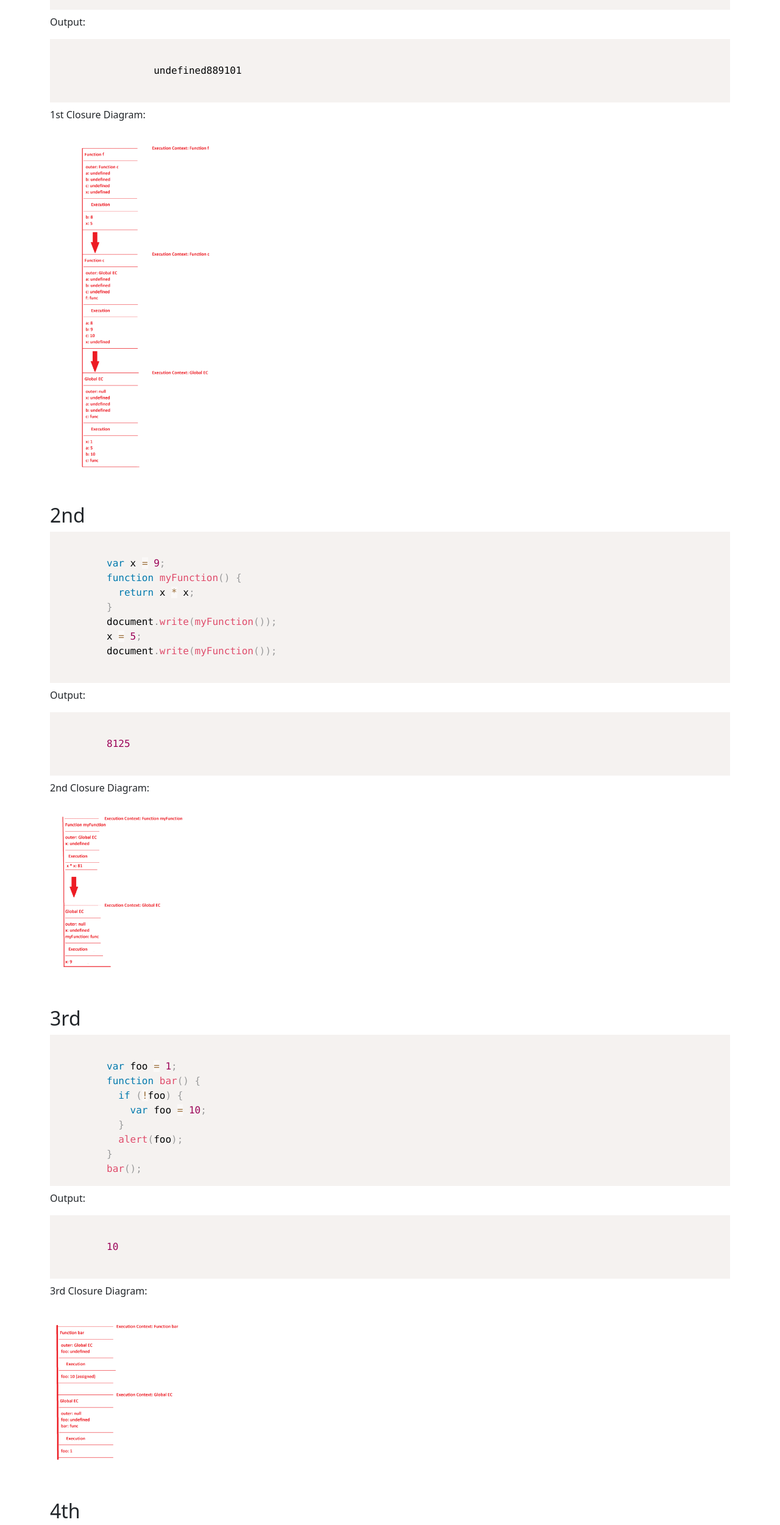
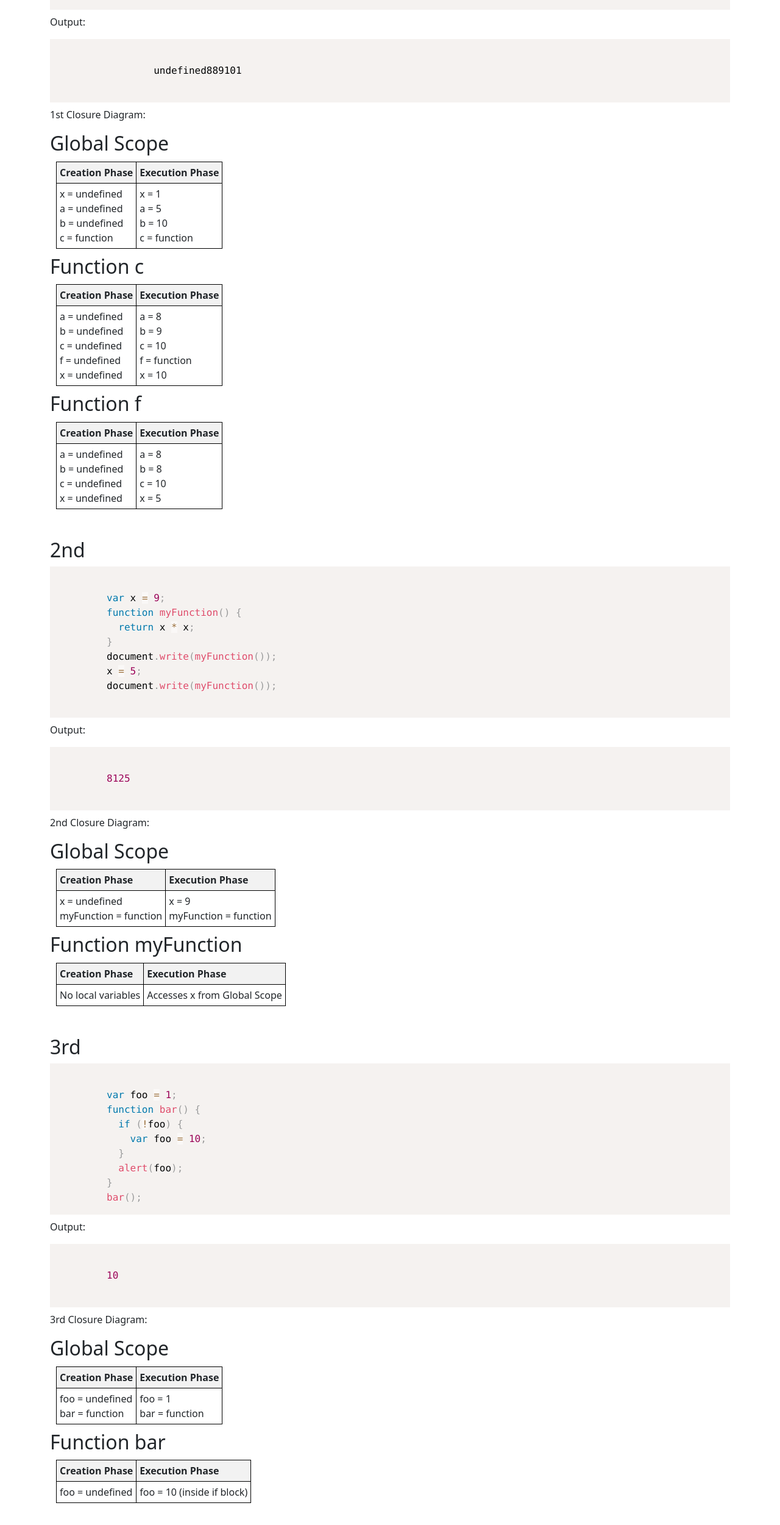
Before and after one commit to SyedDawoodMIU/CS472, a plain HTML site: page Day6/index.html in a window 1280 px wide. Shown: the part 710-3211 px from the top of the page at 61% size. Drawn offline with nearby package versions, Linux system fonts and the light colour scheme.

Commit message:
correction in lexical environemnts diagrams

```diff
--- /dev/null
+++ b/Day6/index.css
@@ -0,0 +1,12 @@
+table {
+  border-collapse: collapse;
+  margin: 10px;
+}
+th,
+td {
+  border: 1px solid black;
+  padding: 5px;
+}
+th {
+  background-color: #f2f2f2;
+}
--- a/Day6/index.html
+++ b/Day6/index.html
@@ -1,13 +1,17 @@
 <!DOCTYPE html>
 <html lang="en">
-
   <head>
     <link rel="icon" type="image/jpg" href="../Images/SyedDawood.jpg" />
-  <meta charset="UTF-8">
-  <meta name="viewport" content="width=device-width, initial-scale=1.0">
-  <link href="https://cdn.jsdelivr.net/npm/bootstrap@5.0.2/dist/css/bootstrap.min.css" rel="stylesheet"
-    integrity="sha384-EVSTQN3/azprG1Anm3QDgpJLIm9Nao0Yz1ztcQTwFspd3yD65VohhpuuCOmLASjC" crossorigin="anonymous">
+    <meta charset="UTF-8" />
+    <meta name="viewport" content="width=device-width, initial-scale=1.0" />
+    <link
+      href="https://cdn.jsdelivr.net/npm/bootstrap@5.0.2/dist/css/bootstrap.min.css"
+      rel="stylesheet"
+      integrity="sha384-EVSTQN3/azprG1Anm3QDgpJLIm9Nao0Yz1ztcQTwFspd3yD65VohhpuuCOmLASjC"
+      crossorigin="anonymous"
+    />
     <link rel="stylesheet" href="prism.css" />
+    <link rel="stylesheet" href="index.css" />
     <title>Day 6 - JavaScript Closures</title>
   </head>
 
@@ -44,9 +48,74 @@
               </code></pre>
 
         <p>1st Closure Diagram:</p>
-      <img src="1.png" class="img-fluid w-25" alt="1st">
+        <h2>Global Scope</h2>
+        <table>
+          <tr>
+            <th>Creation Phase</th>
+            <th>Execution Phase</th>
+          </tr>
+          <tr>
+            <td>
+              x = undefined<br />
+              a = undefined<br />
+              b = undefined<br />
+              c = function
+            </td>
+            <td>
+              x = 1<br />
+              a = 5<br />
+              b = 10<br />
+              c = function
+            </td>
+          </tr>
+        </table>
+
+        <h2>Function c</h2>
+        <table>
+          <tr>
+            <th>Creation Phase</th>
+            <th>Execution Phase</th>
+          </tr>
+          <tr>
+            <td>
+              a = undefined<br />
+              b = undefined<br />
+              c = undefined<br />
+              f = undefined<br />
+              x = undefined
+            </td>
+            <td>
+              a = 8<br />
+              b = 9<br />
+              c = 10<br />
+              f = function<br />
+              x = 10
+            </td>
+          </tr>
+        </table>
+
+        <h2>Function f</h2>
+        <table>
+          <tr>
+            <th>Creation Phase</th>
+            <th>Execution Phase</th>
+          </tr>
+          <tr>
+            <td>
+              a = undefined<br />
+              b = undefined<br />
+              c = undefined<br />
+              x = undefined
+            </td>
+            <td>
+              a = 8<br />
+              b = 8<br />
+              c = 10<br />
+              x = 5
+            </td>
+          </tr>
+        </table>
       </div>
-
 
       <div class="mb-5">
         <h2>2nd</h2>
@@ -64,9 +133,36 @@
         8125
               </code></pre>
         <p>2nd Closure Diagram:</p>
-      <img src="2.png" class="img-fluid w-25" alt="2nd">
+        <h2>Global Scope</h2>
+        <table>
+          <tr>
+            <th>Creation Phase</th>
+            <th>Execution Phase</th>
+          </tr>
+          <tr>
+            <td>
+              x = undefined<br />
+              myFunction = function
+            </td>
+            <td>
+              x = 9<br />
+              myFunction = function
+            </td>
+          </tr>
+        </table>
+
+        <h2>Function myFunction</h2>
+        <table>
+          <tr>
+            <th>Creation Phase</th>
+            <th>Execution Phase</th>
+          </tr>
+          <tr>
+            <td>No local variables</td>
+            <td>Accesses x from Global Scope</td>
+          </tr>
+        </table>
       </div>
-
 
       <div class="mb-5">
         <h2>3rd</h2>
@@ -84,7 +180,35 @@
         10
               </code></pre>
         <p>3rd Closure Diagram:</p>
-      <img src="3.png" class="img-fluid w-25" alt="3rd">
+        <h2>Global Scope</h2>
+        <table>
+          <tr>
+            <th>Creation Phase</th>
+            <th>Execution Phase</th>
+          </tr>
+          <tr>
+            <td>
+              foo = undefined<br />
+              bar = function
+            </td>
+            <td>
+              foo = 1<br />
+              bar = function
+            </td>
+          </tr>
+        </table>
+
+        <h2>Function bar</h2>
+        <table>
+          <tr>
+            <th>Creation Phase</th>
+            <th>Execution Phase</th>
+          </tr>
+          <tr>
+            <td>foo = undefined</td>
+            <td>foo = 10 (inside if block)</td>
+          </tr>
+        </table>
       </div>
 
       <div class="mb-5">
@@ -131,34 +255,96 @@
         1
               </code></pre>
         <p>4th Closure Diagram:</p>
-      <img src="4.png" class="img-fluid w-25" alt="4th">
+        <h2>Global Scope</h2>
+        <table>
+          <tr>
+            <th>Creation Phase</th>
+            <th>Execution Phase</th>
+          </tr>
+          <tr>
+            <td>makeArmy = function</td>
+            <td>makeArmy = function</td>
+          </tr>
+        </table>
+
+        <h2>Function makeArmy</h2>
+        <table>
+          <tr>
+            <th>Creation Phase</th>
+            <th>Execution Phase</th>
+          </tr>
+          <tr>
+            <td>
+              shooters = undefined<br />
+              i = undefined
+            </td>
+            <td>
+              shooters = []<br />
+              i = 0
+            </td>
+          </tr>
+        </table>
+
+        <h2>Anonymous Function (j)</h2>
+        <table>
+          <tr>
+            <th>Creation Phase</th>
+            <th>Execution Phase</th>
+          </tr>
+          <tr>
+            <td>j = undefined</td>
+            <td>j = i (value from makeArmy's i)</td>
+          </tr>
+        </table>
+
+        <h2>Returned Function (shooter)</h2>
+        <table>
+          <tr>
+            <th>Execution Phase</th>
+          </tr>
+          <tr>
+            <td>Accesses j from Anonymous Function's scope</td>
+          </tr>
+        </table>
       </div>
 
       <footer>
         <div class="validators">
           <div>
-          <a href="https://validator.w3.org/nu/?doc=https://syeddawoodmiu.github.io/Day6/index.html" target="_blank">
-            <img class="validatorBtn" src="http://mumstudents.org/cs472/2014-09/images/w3c-html.png"
-              alt="Validate HTML!" />
+            <a
+              href="https://validator.w3.org/nu/?doc=https://syeddawoodmiu.github.io/Day6/index.html"
+              target="_blank"
+            >
+              <img
+                class="validatorBtn"
+                src="http://mumstudents.org/cs472/2014-09/images/w3c-html.png"
+                alt="Validate HTML!"
+              />
             </a>
-          <a href="http://jigsaw.w3.org/css-validator/validator?uri=https://syeddawoodmiu.github.io/Day6/index.html"
-            target="_blank">
-            <img class="validatorBtn" src="http://jigsaw.w3.org/css-validator/images/vcss-blue" alt="Validate CSS!" />
+            <a
+              href="http://jigsaw.w3.org/css-validator/validator?uri=https://syeddawoodmiu.github.io/Day6/index.html"
+              target="_blank"
+            >
+              <img
+                class="validatorBtn"
+                src="http://jigsaw.w3.org/css-validator/images/vcss-blue"
+                alt="Validate CSS!"
+              />
             </a>
           </div>
         </div>
-
       </footer>
-    <i> There may be some errors in HTML pointing to the less than symbol in for loops, please ignore them.</i>
-
+      <i>
+        There may be some errors in HTML pointing to the less than symbol in for
+        loops, please ignore them.</i
+      >
     </div>
 
-
-
-  <script src="https://cdn.jsdelivr.net/npm/bootstrap@5.0.2/dist/js/bootstrap.bundle.min.js"
+    <script
+      src="https://cdn.jsdelivr.net/npm/bootstrap@5.0.2/dist/js/bootstrap.bundle.min.js"
       integrity="sha384-MrcW6ZMFYlzcLA8Nl+NtUVF0sA7MsXsP1UyJoMp4YLEuNSfAP+JcXn/tWtIaxVXM"
-    crossorigin="anonymous"></script>
+      crossorigin="anonymous"
+    ></script>
     <script src="prism.js"></script>
   </body>
-
 </html>
```
Lines whose indentation alone changed are shown as unchanged.
